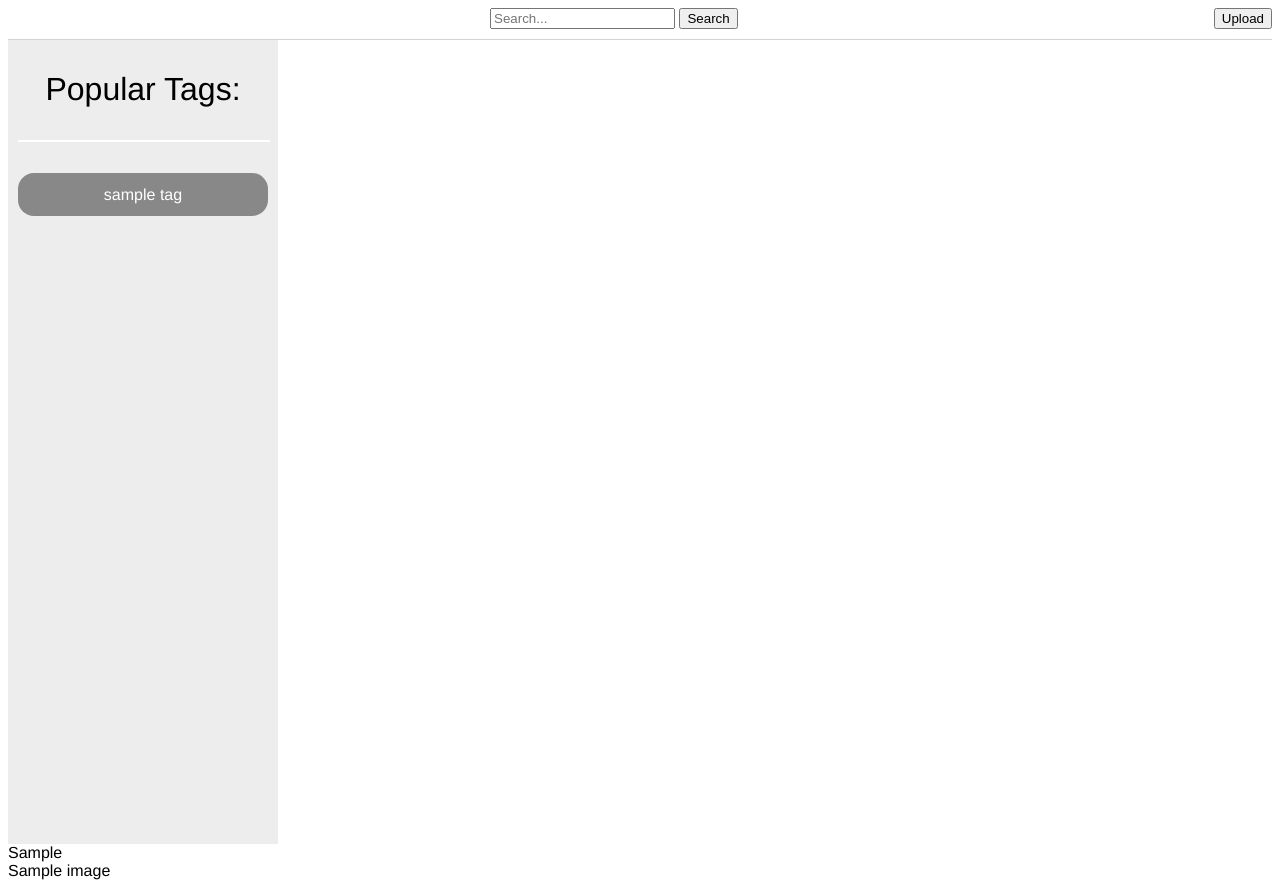
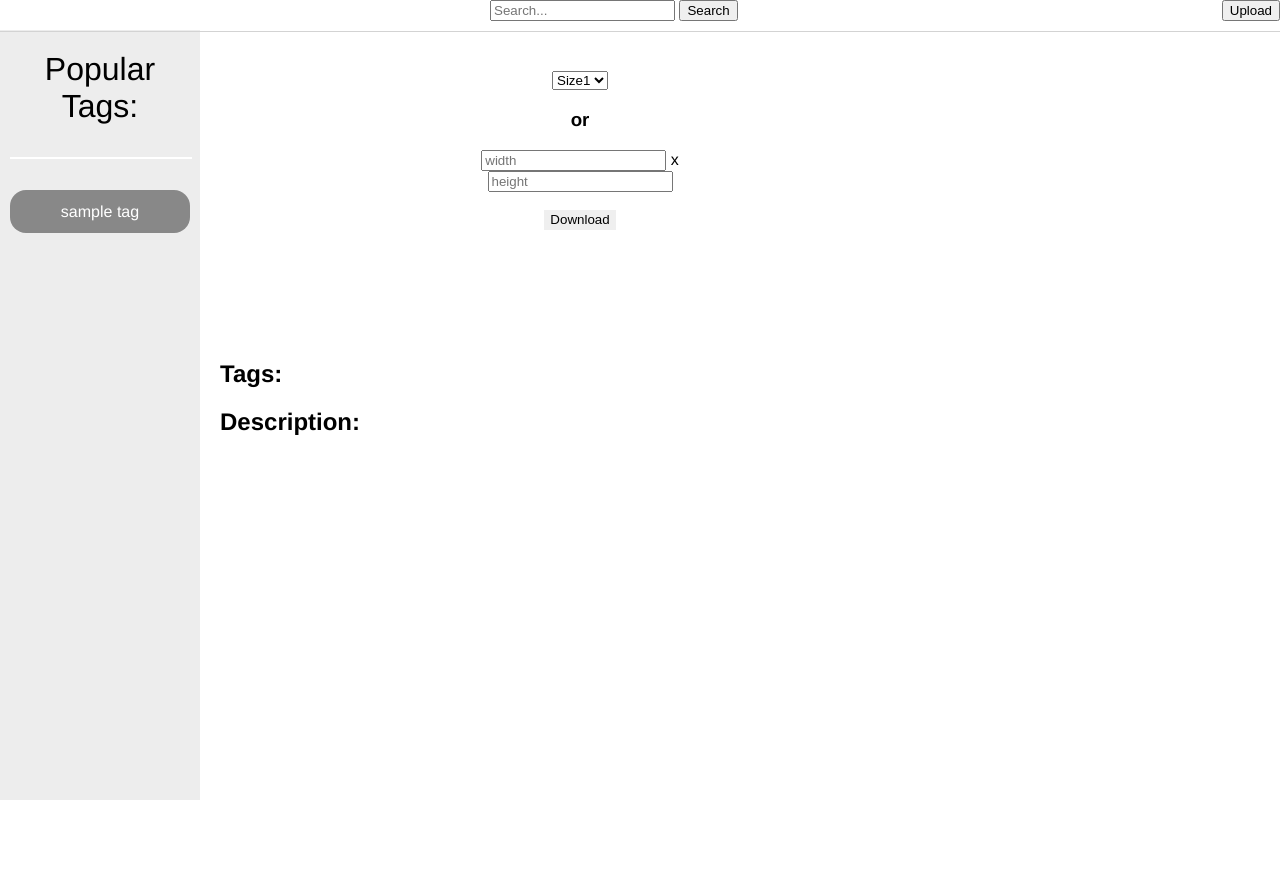
Before and after one commit to ashleyswinning/pinmages, a Python web app: template pinmages/templates/jinja2/imageedit.html in a window 1280 px wide. After the commit the page ends 800 px from the top, so only its background shows below. Run offline with Jinja, Linux system fonts and the light colour scheme; the template is opened without the code that fills it: most values are stand-ins (such as "Sample title", 1, 10 or a date in 2020).

Commit message:
imageedit working

```diff
--- a/pinmages/settings.py
+++ b/pinmages/settings.py
@@ -62,6 +62,8 @@
         'APP_DIRS': True,
         'OPTIONS': {
             'environment': 'pinmages.jinja.environment',
+            'extensions': ['jinja2.ext.with_']
+
         }
     }
 ]
--- a/pinmages/static/imageedit.css
+++ b/pinmages/static/imageedit.css
@@ -0,0 +1,67 @@
+ body {
+   margin: 0;
+ }
+
+ .sidebar {
+   position: fixed;
+   margin-top: 20px;
+   width: 200px;
+   height:100%
+ }
+
+ .header {
+   width: 100%;
+   height: 30px;
+   position: fixed;
+   top: 0;
+   left: 0;
+   background-color: #fff;
+   z-index: 1
+ }
+
+ .content {
+   margin-top: 20px;
+   margin-left: 200px;
+   height: 500px;
+   width: initial;
+   position: absolute;
+   overflow: auto;
+   z-index: 0;
+   padding: 20px;
+
+ }
+
+ .imageinfoedit{
+ 	margin-top: 0px;
+ 	float:right;
+ 	display: inline-block;
+
+
+
+ }
+
+
+ .tagsinfoedit{
+
+ 	display: inline;
+
+
+
+ }
+
+ .fotoedit{
+  margin-left: 0px;
+  height:300px;
+  max-height:300px;
+  width: 200px;
+  max-width:250px;
+  display: inline-block;
+  border-style: 1 px solid;
+
+
+ }
+
+.fotoinfo{
+	display:inline;
+
+}
--- a/pinmages/templates/jinja2/imageedit.html
+++ b/pinmages/templates/jinja2/imageedit.html
@@ -1,16 +1,35 @@
 <head>
-<link rel="stylesheet" type="text/css" href="/static/imageedit.css">
+<link rel="stylesheet" type="text/css" href="static/imageedit.css">
 </head>
 
 
-<div class = "headerbarimageedit">
+<div class="sidebar"> {% include 'tags.html' %} </div>
+<div class="header">
 {% include 'headerbar.html' %}
 </div>
 
-<div class = "tagsbarimageedit">
-{% include 'tags.html' %}
+<div class="content">
+
+<div class = "fotoinfo">
+<div class = "fotoedit">
+{% with svg_data = image_data.get('svg_data')%}
+	{% include 'image.html' %}
+{% endwith %}
 </div>
 
-<div class="gridviewgimageedit">
-{% include 'grid.html' %}
+<div class = "imageinfoedit">
+{% with name = image_data.get('name'), owner = image_data.get('owner')%}
+	{% include 'imageinfo.html' %}
+{% endwith %}
+
 </div>
+
+</div>
+
+<div class = "tagsinfoedit">
+{% with description = image_data.get('description'), tags = image_data.get('tags')%}
+	{% include 'tagsdescription.html' %}
+{% endwith %}
+</div>
+
+</div>
--- a/pinmages/templates/jinja2/imageinfo.html
+++ b/pinmages/templates/jinja2/imageinfo.html
@@ -4,10 +4,10 @@
 
 <div class="itemContainer">
 	<div class = "imageName">
-		<h1>Image Name</h1>
+		<h1>{{name}}</h1>
 	</div>
 	<div class = "owner">
-		<h2>Owner</h2>
+		<h2>{{owner}}</h2>
 	</div>
 
 	<div class = "dropdown-menu" align = "center" >
--- a/pinmages/views.py
+++ b/pinmages/views.py
@@ -51,6 +51,7 @@
     template = get_template('imageinfo.html')
     return HttpResponse(template.render())
 
+
 def imageedit(request):
 	template = get_template('imageedit.html')
-	return HttpResponse(template.render())
+	return HttpResponse(template.render({'tags':getsampletags(), 'image_data': {'svg_data': 'image goes here', 'description':'the description', 'name': 'image name', 'owner': 'the owner', 'tags':getsampletags()}}))
```
Also changed, not shown: pinmages/urls.py (+3 -4 lines), 2 other files.
